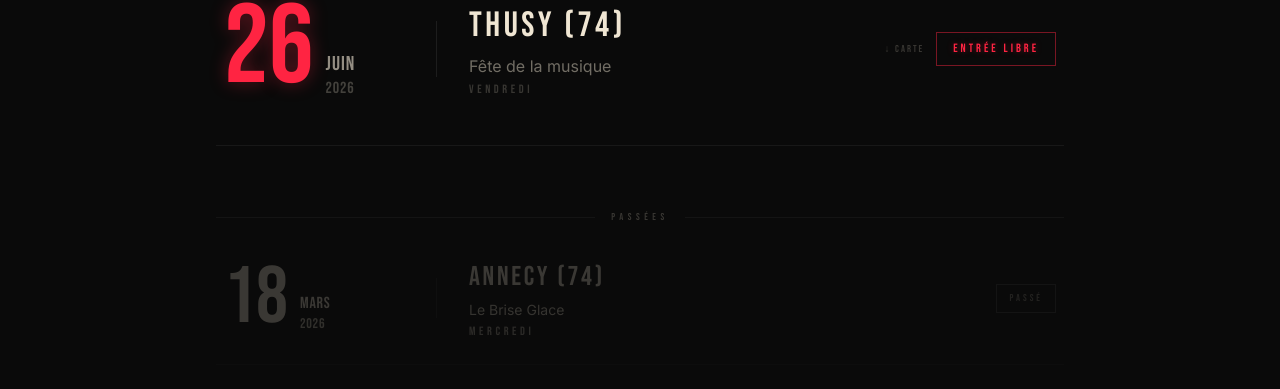
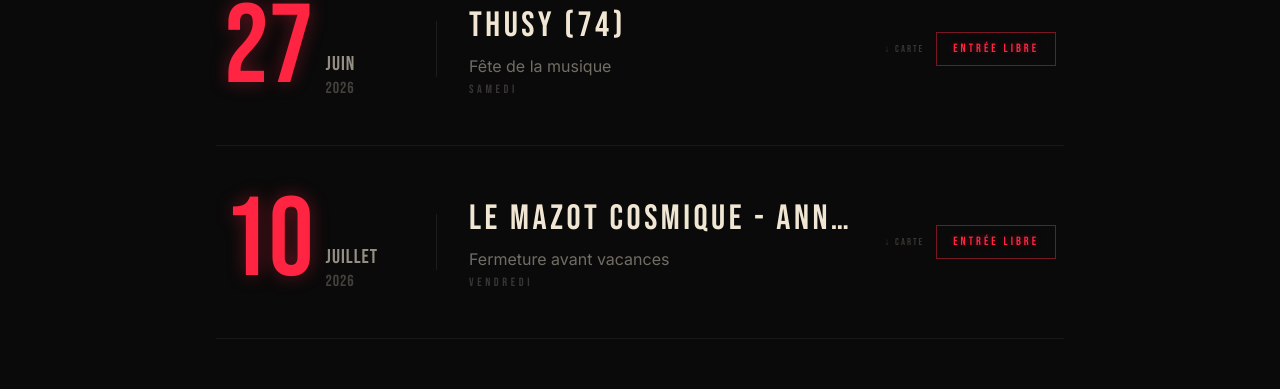
Before and after one commit to gwen-guerin/velvetmotel, a React (Vite) app: page /dates in a window 1280 px wide. Shown: the part 959-1348 px from the top of the page. Built offline with nearby package versions, Linux system fonts and the light colour scheme.

Commit message:
ajout date mazot

```diff
--- a/src/data/dates.js
+++ b/src/data/dates.js
@@ -44,12 +44,21 @@ export const dates = [
   },
   {
     id: 4,
-    date: "2026-06-26",
+    date: "2026-06-27",
     city: "Thusy (74)",
     venue: "Fête de la musique",
     type: "free",
     lat: 45.947,
     lng: 5.9491,
+  },
+  {
+    id: 5,
+    date: "2026-07-10",
+    city: "Le Mazot Cosmique - Annecy (74)",
+    venue: "Fermeture avant vacances",
+    type: "free",
+    lat: 45.909067,
+    lng: 6.1174,
   },
 
   // ── PASSÉES — remplacez par vos vraies dates ────────────────────────────────
```
